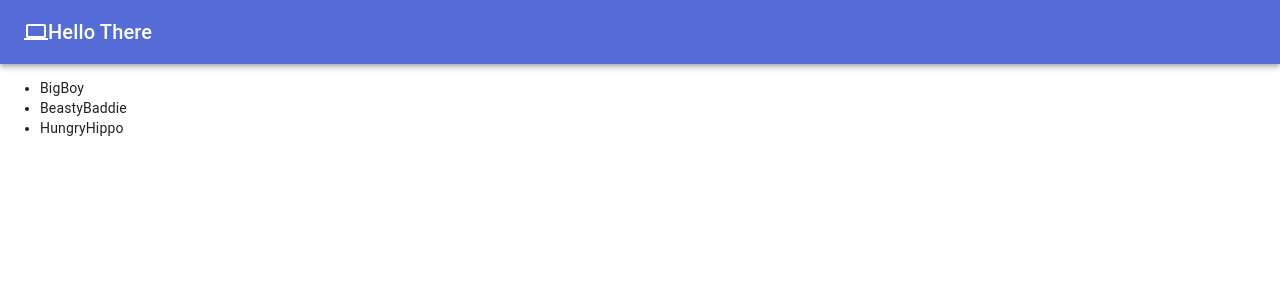
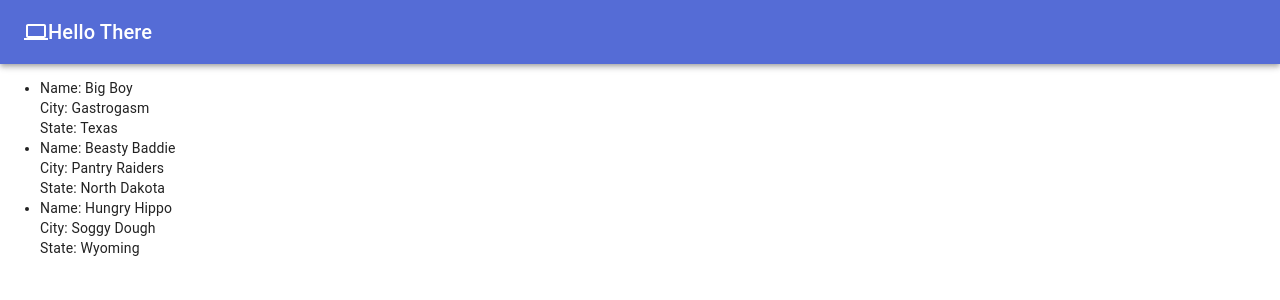
Before and after one commit to AydenApollo/reactcontact, a React (Create React App) app: page / in a window 1280 px wide. Shown: the top 300 px of the page. Built offline with nearby package versions, Linux system fonts and the light colour scheme.

Commit message:
moving onto actions

```diff
--- a/src/contacts.js
+++ b/src/contacts.js
@@ -12,7 +12,9 @@ class Contacts extends Component {
                 <ul>
                     {this.props.initial_contacts.map((item, index) => {
                         return <li key={index}>
-                            {item.name}
+                            Name: {item.name}<br/>
+                            City: {item.city}<br/>
+                            State: {item.state}
                         </li>
                     })}
                 </ul>
--- a/src/reducers.js
+++ b/src/reducers.js
@@ -2,9 +2,9 @@ import deepcopy from 'deepcopy';
 
 var initialState = {
     initial_contacts:[
-    {name: 'BigBoy', city: 'Gastrogasm', state: 'Texas'},
-    {name: 'BeastyBaddie', city: 'PantryRaiders', state: 'North Dakota'},
-    {name: 'HungryHippo', city: 'SoggyDough', state: 'Wyoming'}
+    {name: 'Big Boy', city: 'Gastrogasm', state: 'Texas'},
+    {name: 'Beasty Baddie', city: 'Pantry Raiders', state: 'North Dakota'},
+    {name: 'Hungry Hippo', city: 'Soggy Dough', state: 'Wyoming'}
 ]
 };
 export function contacts_reducer (state, action) {
```
Also changed, not shown: src/actions.js (+13 -0 lines).
